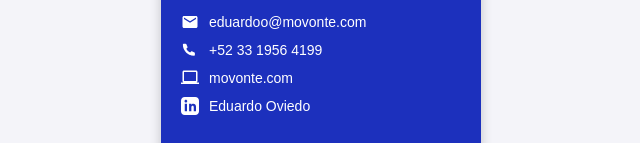
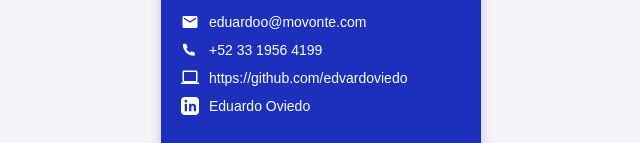
Before and after one commit to oviedomovonte/digital_card, a plain HTML site: page index.html in a window 1280 px wide. Shown: the part 442-585 px from the top of the page, without its empty margins (319-959 px from the left). Drawn offline with Linux system fonts and the light colour scheme.

Commit message:
Update index.html

```diff
--- a/index.html
+++ b/index.html
@@ -66,7 +66,7 @@
               d="M20 18c1.1 0 2-.9 2-2V4c0-1.1-.9-2-2-2H4C2.9 2 2 2.9 2 4v12c0 1.1.9 2 2 2H0v2h24v-2h-4zM4 4h16v12H4V4z"
             />
           </svg>
-          movonte.com
+          https://github.com/edvardoviedo
         </li>
         <li>
           <!-- LinkedIn -->
```
